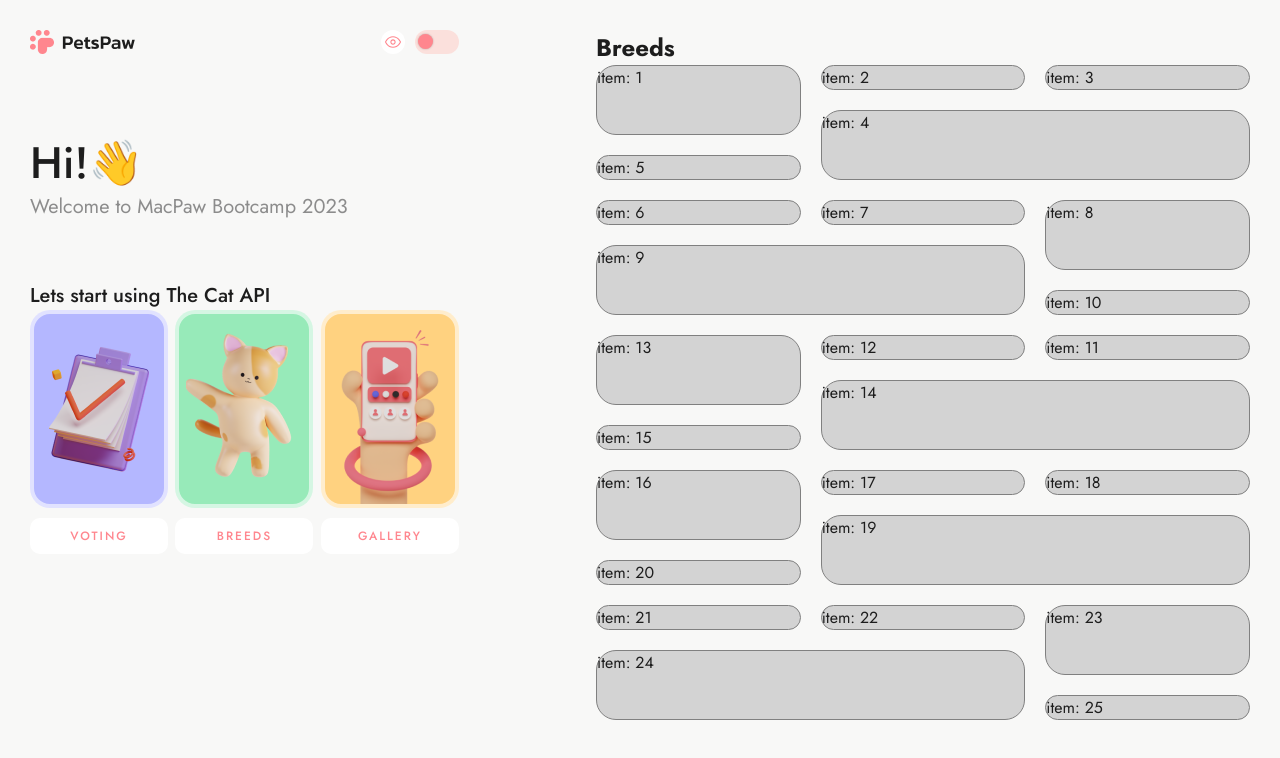
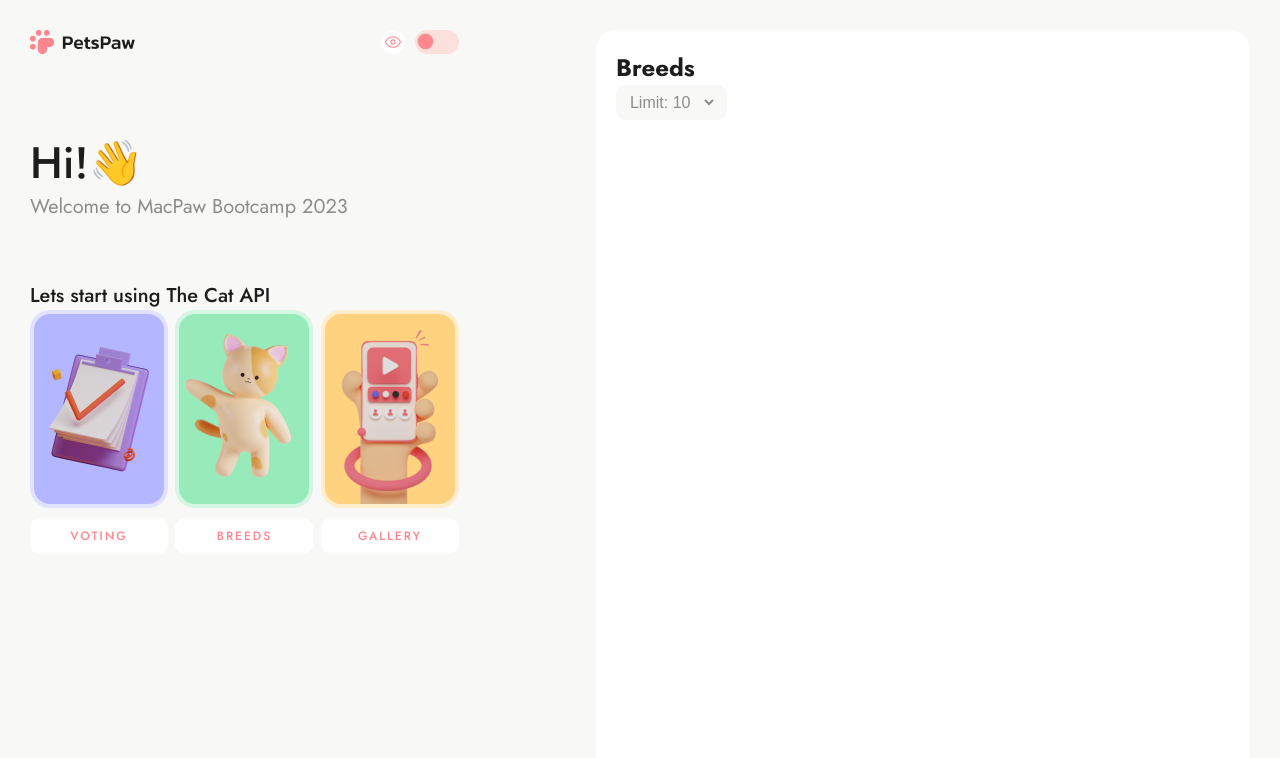
Before and after one commit to Fr13nd4u/PetsPaw, a Next.js app: page /breeds in a window 1280 px wide. Shown: the top 758 px of the page. Built offline with nearby package versions, Linux system fonts and the light colour scheme.

Commit message:
feat(select): create select component

```diff
--- /dev/null
+++ b/app/breeds/BreedsOptions.tsx
@@ -0,0 +1,44 @@
+"use client";
+import React from "react";
+import SelectInput from "../components/shared/inputs/SelectInput";
+
+const limits = [
+  {
+    value: 5,
+    label: "Limit: 5",
+  },
+  {
+    value: 10,
+    label: "Limit: 10",
+  },
+  {
+    value: 15,
+    label: "Limit: 15",
+  },
+  {
+    value: 20,
+    label: "Limit: 20",
+  },
+];
+
+const BreedsOptions: React.FC = () => {
+  const [limitOption, setLimitOption] = React.useState<number>(10);
+
+  const handleLimitChange = (value: number) => {
+    setLimitOption(value);
+  };
+
+  console.log("limitOption ", limitOption);
+
+  return (
+    <div>
+      <SelectInput
+        options={limits}
+        value={limitOption}
+        onChange={handleLimitChange}
+      />
+    </div>
+  );
+};
+
+export default BreedsOptions;
--- /dev/null
+++ b/app/breeds/breeds.module.css
@@ -0,0 +1,7 @@
+.page {
+  width: 100%;
+  height: 100%;
+  border-radius: 20px;
+  padding: 20px;
+  background: var(--input-background);
+}
--- a/app/breeds/page.tsx
+++ b/app/breeds/page.tsx
@@ -1,5 +1,8 @@
 import React from "react";
 import MasonryGallery from "../components/shared/masonry-gallery/MasonryGallery";
+import BreedsOptions from "./BreedsOptions";
+
+import styles from "./breeds.module.css";
 
 const arr = [
   1, 2, 3, 4, 5, 6, 7, 8, 9, 10, 11, 12, 13, 14, 15, 16, 17, 18, 19, 20, 21, 22,
@@ -8,13 +11,14 @@ const arr = [
 
 const Breeds: React.FC = () => {
   return (
-    <div>
+    <div className={styles.page}>
       <h2>Breeds</h2>
-      <MasonryGallery>
+      <BreedsOptions />
+      {/* <MasonryGallery>
         {arr.map((item, index) => (
           <div key={index}>item: {item}</div>
         ))}
-      </MasonryGallery>
+      </MasonryGallery> */}
     </div>
   );
 };
--- /dev/null
+++ b/app/components/shared/inputs/SelectInput.tsx
@@ -0,0 +1,30 @@
+import React from "react";
+import styles from "./inputs.module.css";
+
+interface SelectInputProps {
+  options: { value: any; label: string }[];
+  value: number;
+  onChange: (value: number) => void;
+}
+
+const SelectInput: React.FC<SelectInputProps> = ({
+  options,
+  value,
+  onChange,
+}) => {
+  const handleChange = (e: React.ChangeEvent<HTMLSelectElement>) => {
+    onChange(+e.target.value);
+  };
+
+  return (
+    <select value={value} onChange={handleChange}>
+      {options.map((option) => (
+        <option key={option.value} value={option.value}>
+          {option.label}
+        </option>
+      ))}
+    </select>
+  );
+};
+
+export default SelectInput;
--- a/app/styles/globals.css
+++ b/app/styles/globals.css
@@ -29,8 +29,20 @@ main {
   gap: 137px;
 }
 
+input, select {
+  border: none;
+  outline: none;
+}
 
-
+select, option {
+  border-radius: 10px;
+  background: var(--background-primary);
+  color: var(--input-color);
+  font-size: 16px;
+  line-height: 24px;
+  padding: 8px 10px;
+  border-right: 10px solid transparent;
+}
 
 section {
   width: 680px;
--- a/app/styles/variables.css
+++ b/app/styles/variables.css
@@ -7,6 +7,7 @@
   --background-primary: #F8F8F7;
   --background-secondary: #FBE0DC;
 
+  --input-color: #8C8C8C;
   --input-background: #fff;
 }
 
@@ -19,5 +20,6 @@
   --background-primary: #1D1D1D;
   --background-secondary: rgba(255, 255, 255, 0.05);
 
+  --input-color: #fff;
   --input-background: rgba(255, 255, 255, 0.05);
 }
--- a/package.json
+++ b/package.json
@@ -12,6 +12,7 @@
     "@types/node": "20.5.2",
     "@types/react": "18.2.20",
     "@types/react-dom": "18.2.7",
+    "axios": "^1.4.0",
     "eslint": "8.47.0",
     "eslint-config-next": "13.4.19",
     "next": "13.4.19",
```
Also changed, not shown: app/api/index.ts (added, +8 -0 lines), app/components/shared/inputs/inputs.module.css (added), 2 other files (tests, documents, lock files or other folders).
